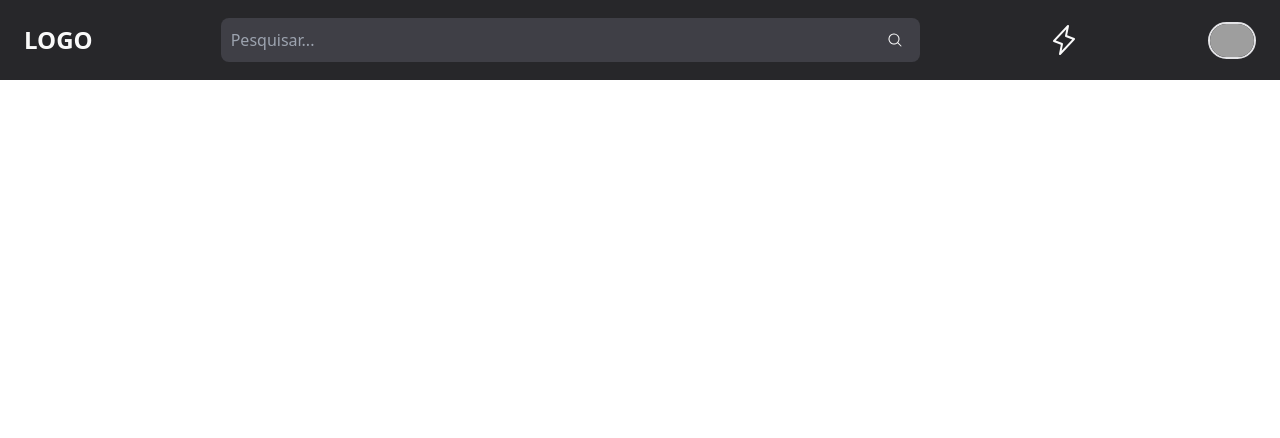
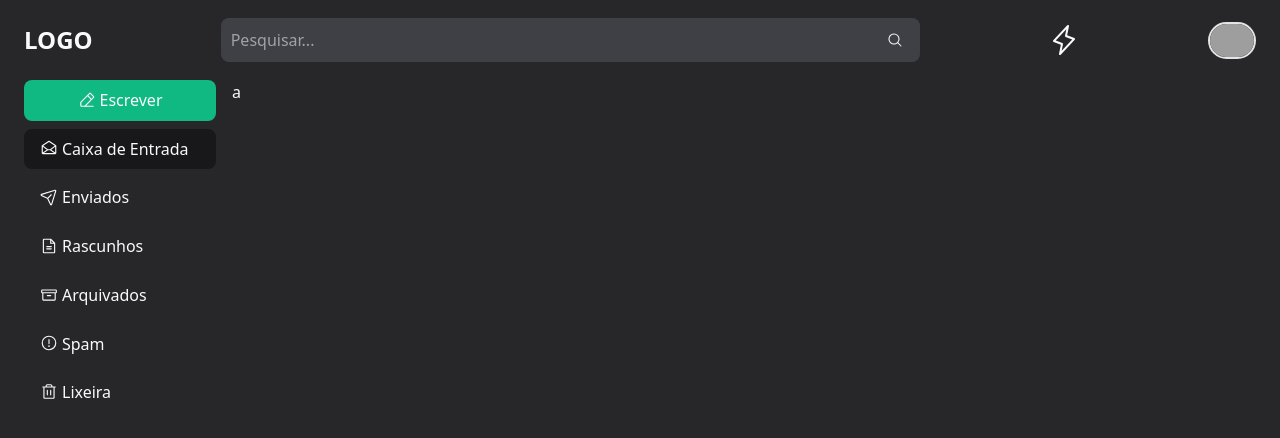
Before and after one commit to KayoSilva19/tailwindcss-ui, a React (Vite) app: page / in a window 1280 px wide. Shown: the top 438 px of the page. Built offline with nearby package versions, Linux system fonts and the light colour scheme; grey boxes are pictures that could not be loaded.

Commit message:
home page

```diff
--- a/src/App.jsx
+++ b/src/App.jsx
@@ -1,4 +1,3 @@
-import { useState } from 'react'
 import { Home } from './pages/Home'
 
 function App() {
--- /dev/null
+++ b/src/components/Container/index.jsx
@@ -0,0 +1,11 @@
+export const Container = ({ children }) => (
+  <div
+    className="
+      bg-gray-100 dark:bg-gray-800
+      text-gray-900 dark:text-gray-50
+      px-2 pb-2 xl:px-6 lg:pb-4
+      h-[calc(100vh_-_4rem)] lg:h-[calc(100vh_-_5rem)]"
+  >
+    {children}
+  </div>
+)
--- a/src/components/Avatar/index.jsx
+++ b/src/components/Header/Avatar/index.jsx
@@ -4,8 +4,8 @@ export const Avatar = () => {
       <img
         className="
           rounded-full border-2
-          border-zinc-900
-          dark:border-zinc-200
+          border-gray-900
+          dark:border-gray-200
         "
         width={48}
         height={48}
--- a/src/components/Logo/index.jsx
+++ b/src/components/Header/Logo/index.jsx
@@ -3,7 +3,7 @@ export const Logo = () => {
     <span
       className="
       text-2xl lg:4xl font-bold uppercase
-      text-zinc-900 dark:text-zinc-50
+      text-gray-900 dark:text-gray-50
     "
     >
       Logo
--- a/src/components/SearchForm/index.jsx
+++ b/src/components/Header/SearchForm/index.jsx
@@ -9,17 +9,17 @@ export const SearchForm = () => {
       <input
         type="text"
         className="    min-w-0 w-full p-2 rounded-l-lg border-2 border-transparent
-        bg-zinc-200 dark:bg-zinc-700 text-zinc-900 dark:text-zinc-50
-        focus:outline-none focus:border-emerald-400 transition-colors"
+        bg-gray-200 dark:bg-gray-700 text-gray-900 dark:text-gray-50
+        focus:outline-none focus:border-primary-400 transition-colors"
         placeholder="Pesquisar..."
       />
 
       <button
         className="
            min-w-0 py-2 px-4 rounded-r-lg border-2 border-transparent
-           bg-zinc-200 dark:bg-zinc-700 text-zinc-900 dark:text-zinc-50
-           focus:outline-none focus:border-emerald-400 focus:text-emerald-400
-           hover:border-emerald-400 hover:text-emerald-400 transition-colors"
+           bg-gray-200 dark:bg-gray-700 text-gray-900 dark:text-gray-50
+           focus:outline-none focus:border-primary-400 focus:text-primary-400
+           hover:border-primary-400 hover:text-primary-400 transition-colors"
       >
         <MagnifyingGlass />
       </button>
--- a/src/components/Header/index.jsx
+++ b/src/components/Header/index.jsx
@@ -1,7 +1,7 @@
 import { Lightning } from '@phosphor-icons/react'
-import { Avatar } from '../Avatar'
-import { Logo } from '../Logo'
-import { SearchForm } from '../SearchForm'
+import { Avatar } from './Avatar'
+import { Logo } from './Logo'
+import { SearchForm } from './SearchForm'
 
 export const Header = ({ handleChangeTheme, currentTheme }) => {
   return (
@@ -10,7 +10,7 @@ export const Header = ({ handleChangeTheme, currentTheme }) => {
       px-4 xl:px-6 h-16 lg:h-20
       flex items-center justify-between
       gap-6 md:gap-16 xl:gap-32
-      bg-zinc-100 dark:bg-zinc-800
+      bg-gray-100 dark:bg-gray-800
     "
     >
       <Logo />
@@ -20,8 +20,8 @@ export const Header = ({ handleChangeTheme, currentTheme }) => {
           <Lightning
             size={32}
             className="
-              text-zinc-50 transition-all ease-linear
-              hover:scale-125 hover:text-emerald-400
+              text-gray-50 transition-all ease-linear
+              hover:scale-125 hover:text-primary-400
             "
           />
         ) : (
@@ -29,8 +29,8 @@ export const Header = ({ handleChangeTheme, currentTheme }) => {
             size={32}
             weight="fill"
             className="
-            text-zinc-800 transition-all ease-linear
-            hover:scale-125 hover:text-emerald-400
+            text-gray-800 transition-all ease-linear
+            hover:scale-125 hover:text-primary-400
         "
           />
         )}
--- /dev/null
+++ b/src/components/SideBar/Button/index.jsx
@@ -0,0 +1,16 @@
+export const Button = ({ active, children }) => {
+  const backgroundColor = active ? 'bg-gray-200 dark:bg-gray-900' : ''
+  return (
+    <>
+      <button
+        className={`
+        py-2 px-4 w-full text-left rounded-lg
+        ${backgroundColor}
+        hover:bg-gray-200 dark:hover:bg-gray-900 transition-colors
+      `}
+      >
+        {children}
+      </button>
+    </>
+  )
+}
--- /dev/null
+++ b/src/components/SideBar/WriteButton/index.jsx
@@ -0,0 +1,15 @@
+export const WriteButton = ({ children }) => {
+  return (
+    <>
+      <button
+        className="
+        bg-primary-300 hover:bg-primary-400 transition-all
+        dark:bg-primary-500 dark:hover:bg-primary-600
+        py-2 w-full rounded-lg
+      "
+      >
+        {children}
+      </button>
+    </>
+  )
+}
--- /dev/null
+++ b/src/components/SideBar/index.jsx
@@ -0,0 +1,48 @@
+import {
+  Archive,
+  EnvelopeOpen,
+  FileText,
+  PaperPlaneTilt,
+  PencilSimpleLine,
+  Trash,
+  WarningCircle,
+} from '@phosphor-icons/react'
+import { Button } from './Button'
+import { WriteButton } from './WriteButton'
+
+export const SideBar = () => {
+  const inlineIcon = 'inline mr-1 mb-1'
+
+  return (
+    <aside className="hidden md:flex flex-col items-start gap-2 grow-0 shrink basis-48">
+      <WriteButton>
+        <PencilSimpleLine size={18} className={inlineIcon} />
+        Escrever
+      </WriteButton>
+      <Button active>
+        <EnvelopeOpen size={18} className={inlineIcon} />
+        Caixa de Entrada
+      </Button>
+      <Button>
+        <PaperPlaneTilt size={18} className={inlineIcon} />
+        Enviados
+      </Button>
+      <Button>
+        <FileText size={18} className={inlineIcon} />
+        Rascunhos
+      </Button>
+      <Button>
+        <Archive size={18} className={inlineIcon} />
+        Arquivados
+      </Button>
+      <Button>
+        <WarningCircle size={18} className={inlineIcon} />
+        Spam
+      </Button>
+      <Button>
+        <Trash size={18} className={inlineIcon} />
+        Lixeira
+      </Button>
+    </aside>
+  )
+}
--- a/src/pages/Home/index.jsx
+++ b/src/pages/Home/index.jsx
@@ -1,5 +1,7 @@
 import { useState } from 'react'
 import { Header } from '../../components/Header'
+import { Container } from '../../components/Container'
+import { SideBar } from '../../components/SideBar'
 
 export const Home = () => {
   const [theme, setTheme] = useState('dark')
@@ -19,6 +21,12 @@ export const Home = () => {
   return (
     <>
       <Header handleChangeTheme={handleChangeTheme} currentTheme={theme} />
+      <Container>
+        <div className="flex flex-col md:flex-row gap-2 xl:gap-4 h-full relative">
+          <SideBar />
+          <p>a</p>
+        </div>
+      </Container>
     </>
   )
 }
--- a/tailwind.config.js
+++ b/tailwind.config.js
@@ -1,3 +1,5 @@
+import colors from 'tailwindcss/colors'
+
 /** @type {import('tailwindcss').Config} */
 export default {
   content: [
@@ -6,7 +8,17 @@ export default {
     './src/**/**/**.{js,ts,jsx,tsx}',
   ],
   theme: {
-    extend: {},
+    extend: {
+      colors: {
+        gray: colors.zinc,
+        /*
+        gray: {
+          800: `#000`
+        }
+        */
+        primary: colors.emerald,
+      },
+    },
   },
   plugins: [],
   darkMode: 'class',
```
